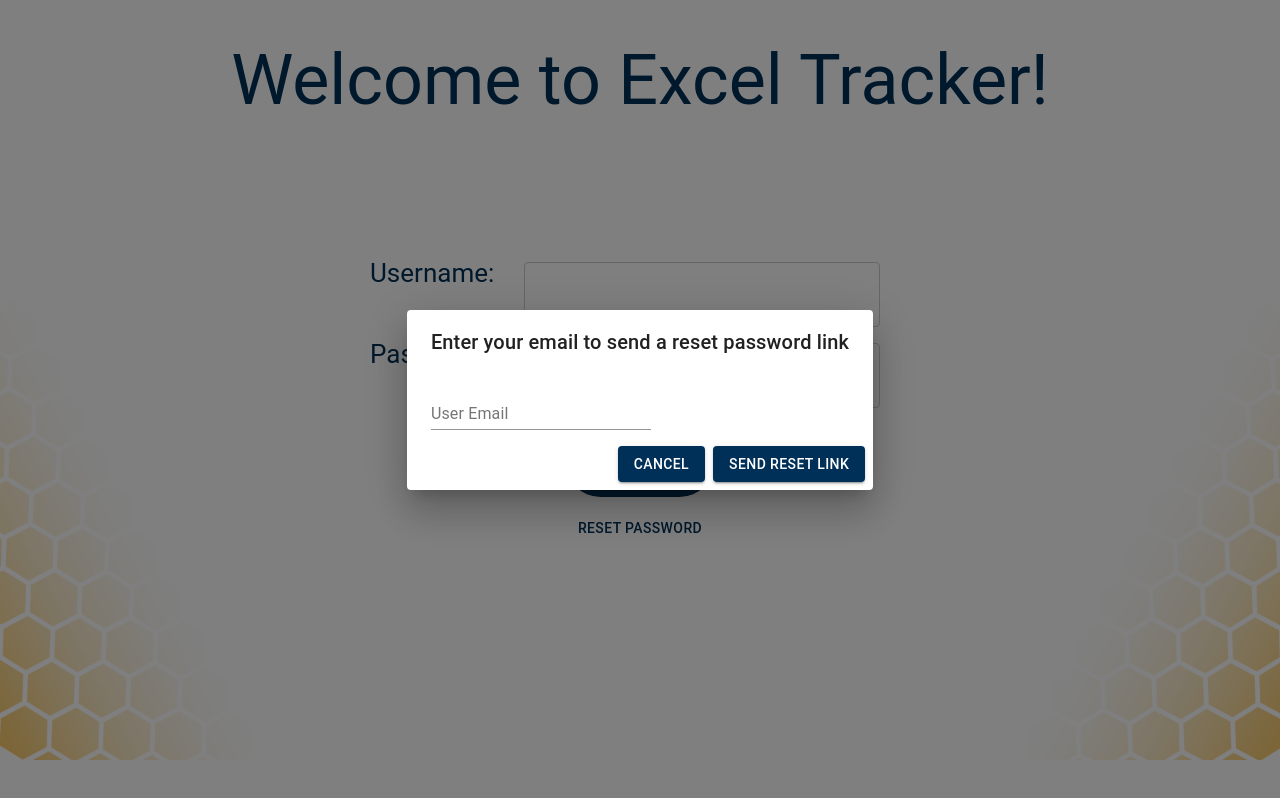
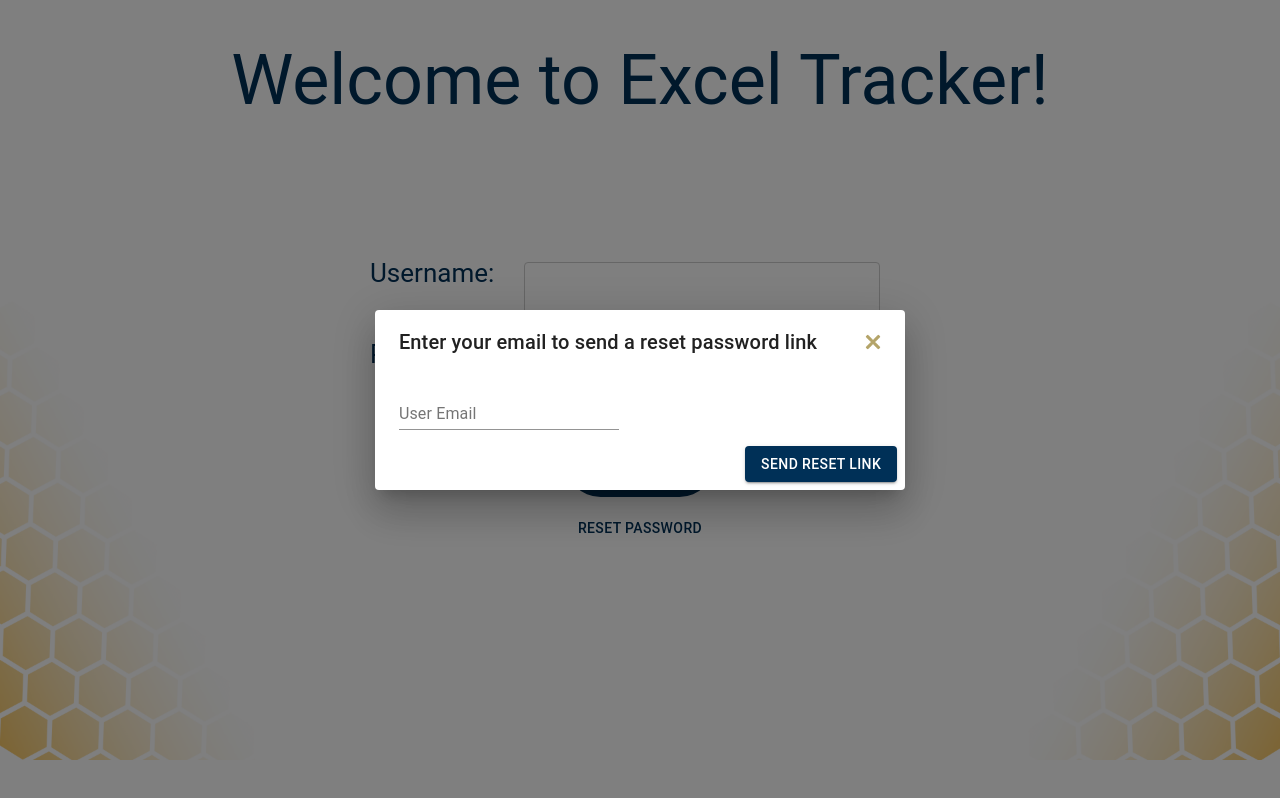
Before and after one commit to Excel-Tracker-Team-9302/excel-tracker, a React (Create React App) app in the folder excel-tracker-application/: page / in a window 1280 px wide. Both pictures are taken after a click on the button "RESET PASSWORD". Built offline with nearby package versions, Linux system fonts and the light colour scheme.

Commit message:
Add Ellies X button to the popup screens

```diff
--- a/excel-tracker-application/src/components/Common/AssignMentor.js
+++ b/excel-tracker-application/src/components/Common/AssignMentor.js
@@ -5,6 +5,7 @@ import DialogActions from '@material-ui/core/DialogActions';
 import DialogContent from '@material-ui/core/DialogContent';
 import DialogTitle from '@material-ui/core/DialogTitle';
 import InputLabel from '@material-ui/core/InputLabel';
+import DeleteImage from './../../assets/images/Delete.png'
 
 import Select from '@material-ui/core/Select';
 
@@ -83,7 +84,12 @@ class AssignMentor extends React.Component {
       <div>
         <Button variant='contained' onClick={this.openWindow} color='secondary'>Assign Mentor</Button>
         <Dialog open={this.state.open} onClose={this.closeWindow}>
+          <div style={{ display: 'flex', flexDirection: 'row' }}>
             <DialogTitle>Assign a Mentor to Student</DialogTitle>
+            <Button onClick={this.closeWindow} size='small'>
+              <img src={DeleteImage} width="22vw" height="50%" />
+            </Button>
+          </div>
           <DialogContent>
             <InputLabel>Mentor Name</InputLabel>
             <Select
@@ -95,9 +101,6 @@ class AssignMentor extends React.Component {
             </Select>
           </DialogContent>
           <DialogActions>
-            <Button variant='contained' onClick={this.closeWindow} color="secondary">
-              Cancel
-            </Button>
             <Button variant='contained' onClick={this.handleSubmit} color="secondary">
               Assign
             </Button>
--- a/excel-tracker-application/src/components/Common/CreateCompetencyButton.js
+++ b/excel-tracker-application/src/components/Common/CreateCompetencyButton.js
@@ -5,7 +5,7 @@ import DialogActions from '@material-ui/core/DialogActions';
 import DialogContent from '@material-ui/core/DialogContent';
 import DialogTitle from '@material-ui/core/DialogTitle';
 import TextField from '@material-ui/core/TextField';
-import PropTypes from 'prop-types';
+import DeleteImage from './../../assets/images/Delete.png'
 
 import Select from '@material-ui/core/Select';
 import CompetencyServices from '../../services/CompetencyServices';
@@ -250,8 +250,8 @@ class CreateCompetencyButton extends React.Component {
     }
 
     if (!(competency.level && competency.description
-        && competency.frequency && competency.title && competency.domain
-        && competency.subcategory)) {
+      && competency.frequency && competency.title && competency.domain
+      && competency.subcategory)) {
       alert("Please fill in all required fields (*)")
     } else {
       CompetencyServices.createCompetency(competency)
@@ -292,7 +292,15 @@ class CreateCompetencyButton extends React.Component {
       <div>
         <Button variant='contained' onClick={this.openWindow} color='secondary'>{this.props.buttonTitle}</Button>
         <Dialog maxWidth='lg' fullWidth={true} open={this.state.open} onClose={this.closeWindow}>
-          <DialogTitle>Create Competency</DialogTitle>
+          <div style={{ display: 'flex', flexDirection: 'row' }}>
+            <div style={{ flex: 1 }}>
+              <DialogTitle>Create/Edit Competency</DialogTitle>
+            </div>
+
+            <Button onClick={this.closeWindow} size='small'>
+              <img src={DeleteImage} width="22vw" height="50%" />
+            </Button>
+          </div>
           <DialogContent>
             <div className={styles.root}>
 
@@ -506,9 +514,6 @@ class CreateCompetencyButton extends React.Component {
             </div>
           </DialogContent>
           <DialogActions>
-            <Button variant='contained' onClick={this.closeWindow} color="secondary">
-              Cancel
-            </Button>
             <Button variant='contained' onClick={this.handleSubmit} color="secondary">
               Create
             </Button>
--- a/excel-tracker-application/src/components/Common/DeleteStudent.js
+++ b/excel-tracker-application/src/components/Common/DeleteStudent.js
@@ -8,6 +8,7 @@ import {
   withRouter
 } from 'react-router-dom'
 import PropTypes from 'prop-types';
+import DeleteImage from './../../assets/images/Delete.png'
 
 import UserServices from '../../services/UserServices';
 
@@ -52,12 +53,17 @@ class DeleteStudent extends React.Component {
       <div>
         <Button variant='contained' onClick={this.openWindow} color='secondary'>Delete User</Button>
         <Dialog open={this.state.open} onClose={this.closeWindow}>
-          <DialogTitle>Are you sure you would like to delete this student?</DialogTitle>
+          <div style={{ display: 'flex', flexDirection: 'row' }}>
+            <div style={{ flex: 1 }}>
+              <DialogTitle>Are you sure you would like to delete this student?</DialogTitle>
+            </div>
+
+            <Button onClick={this.closeWindow} size='small'>
+              <img src={DeleteImage} width="22vw" height="50%" />
+            </Button>
+          </div>
 
           <DialogActions>
-            <Button variant='contained' onClick={this.closeWindow} color="secondary">
-              Cancel
-            </Button>
             <Button variant='contained' onClick={this.handleSubmit} color="secondary">
               Delete
             </Button>
--- a/excel-tracker-application/src/components/Common/InviteUserButton.js
+++ b/excel-tracker-application/src/components/Common/InviteUserButton.js
@@ -7,6 +7,7 @@ import DialogTitle from '@material-ui/core/DialogTitle';
 import InputLabel from '@material-ui/core/InputLabel';
 import TextField from '@material-ui/core/TextField';
 import Select from '@material-ui/core/Select';
+import DeleteImage from './../../assets/images/Delete.png'
 
 import UserServices from '../../services/UserServices';
 
@@ -74,7 +75,13 @@ class InviteUserButton extends React.Component {
       <div>
       <Button variant='contained' onClick={this.openWindow} color='secondary'>Invite a New User</Button>
       <Dialog open={this.state.open} onClose={this.closeWindow}>
-        <DialogTitle>Email Invite for New User to Join</DialogTitle>
+        <div style={{display: 'flex', flexDirection: 'row'}}>
+          <DialogTitle>Email Invite for New User to Join</DialogTitle>
+          <Button onClick={this.closeWindow} size = 'small'>
+              <img  src={DeleteImage} width="22vw" height="50%"/>
+          </Button>
+        </div>
+
         <DialogContent>
             <InputLabel>User Type</InputLabel>
             <Select
@@ -88,9 +95,6 @@ class InviteUserButton extends React.Component {
             <TextField onChange={this.handleChangeEmail} value={this.state.email} label="User Email" />
         </DialogContent>
         <DialogActions>
-          <Button variant='contained' onClick={this.closeWindow} color="secondary">
-            Cancel
-          </Button>
           <Button variant='contained' onClick={this.handleSubmit} color="secondary">
             Send Invite
           </Button>
--- a/excel-tracker-application/src/components/Common/ResetPasswordButton.js
+++ b/excel-tracker-application/src/components/Common/ResetPasswordButton.js
@@ -7,6 +7,7 @@ import DialogTitle from '@material-ui/core/DialogTitle';
 import TextField from '@material-ui/core/TextField';
 
 import UserServices from '../../services/UserServices';
+import DeleteImage from './../../assets/images/Delete.png'
 
 
 /**
@@ -61,14 +62,19 @@ class ResetPasswordButton extends React.Component {
       <div>
         <Button onClick={this.openWindow} color='secondary'>Reset Password</Button>
         <Dialog open={this.state.open} onClose={this.closeWindow}>
-          <DialogTitle>Enter your email to send a reset password link</DialogTitle>
+          <div style={{ display: 'flex', flexDirection: 'row' }}>
+            <div style={{ flex: 1 }}>
+              <DialogTitle>Enter your email to send a reset password link</DialogTitle>
+            </div>
+
+            <Button onClick={this.closeWindow} size='small'>
+              <img src={DeleteImage} width="22vw" height="50%" />
+            </Button>
+          </div>
           <DialogContent>
-                <TextField onChange={this.handleChangeEmail} value={this.state.email} label="User Email" />
+            <TextField onChange={this.handleChangeEmail} value={this.state.email} label="User Email" />
           </DialogContent>
           <DialogActions>
-            <Button variant='contained' onClick={this.closeWindow} color="secondary">
-              Cancel
-            </Button>
             <Button variant='contained' onClick={this.handleSubmit} color="secondary">
               Send Reset Link
             </Button>
--- a/excel-tracker-application/src/components/Common/UnAssignMentor.js
+++ b/excel-tracker-application/src/components/Common/UnAssignMentor.js
@@ -9,6 +9,7 @@ import './../../styles/UserDetails.css';
 import PropTypes from 'prop-types';
 
 import UserServices from '../../services/UserServices';
+import DeleteImage from './../../assets/images/Delete.png'
 
 
 /**
@@ -23,7 +24,7 @@ class UnAssignMentor extends React.Component {
   componentDidMount() {
     let mentors = UserServices.getMentors()
     this.setState({
-      mentors:mentors
+      mentors: mentors
     })
   }
 
@@ -62,14 +63,19 @@ class UnAssignMentor extends React.Component {
 
   render() {
     return (
-      <div className = 'UD-holder'>
+      <div className='UD-holder'>
         <Button variant='contained' onClick={this.openWindow} color='secondary'>Unassign Mentor</Button>
         <Dialog open={this.state.open} onClose={this.closeWindow}>
-          <DialogTitle>Unassign this mentor from this student?</DialogTitle>
+          <div style={{ display: 'flex', flexDirection: 'row' }}>
+            <div style={{ flex: 1 }}>
+              <DialogTitle>Unassign this mentor from this student?</DialogTitle>
+            </div>
+
+            <Button onClick={this.closeWindow} size='small'>
+              <img src={DeleteImage} width="22vw" height="50%" />
+            </Button>
+          </div>
           <DialogActions>
-            <Button variant='contained' onClick={this.closeWindow} color="secondary">
-              Cancel
-            </Button>
             <Button variant='contained' onClick={this.handleSubmit} color="secondary">
               Unassign
             </Button>
--- a/excel-tracker-application/src/components/TrackingLocations/CreateTrackingLocation.js
+++ b/excel-tracker-application/src/components/TrackingLocations/CreateTrackingLocation.js
@@ -5,7 +5,7 @@ import DialogActions from '@material-ui/core/DialogActions';
 import DialogContent from '@material-ui/core/DialogContent';
 import DialogTitle from '@material-ui/core/DialogTitle';
 import TextField from '@material-ui/core/TextField';
-
+import DeleteImage from './../../assets/images/Delete.png'
 import UserServices from '../../services/UserServices';
 
 
@@ -60,14 +60,17 @@ class CreateTrackingLocation extends React.Component {
       <div>
         <Button variant='contained' onClick={this.openWindow} color='secondary'>Create Tracking Location</Button>
         <Dialog open={this.state.open} onClose={this.closeWindow}>
-          <DialogTitle>Create a New Tracking Location</DialogTitle>
+          <div style={{ display: 'flex', flexDirection: 'row' }}>
+            <DialogTitle>Create a New Tracking Location</DialogTitle>
+            <Button onClick={this.closeWindow} size='small'>
+              <img src={DeleteImage} width="22vw" height="50%" />
+            </Button>
+          </div>
+
           <DialogContent>
-                <TextField onChange={this.handleChangeName} value={this.state.email} label="Name" />
+            <TextField onChange={this.handleChangeName} value={this.state.email} label="Name" />
           </DialogContent>
           <DialogActions>
-            <Button variant='contained' onClick={this.closeWindow} color="secondary">
-              Cancel
-            </Button>
             <Button variant='contained' onClick={this.handleSubmit} color="secondary">
               Create
             </Button>
```
Also changed, not shown: excel-tracker-application/src/assets/images/Delete.png (added). Lines whose indentation alone changed are shown as unchanged.
